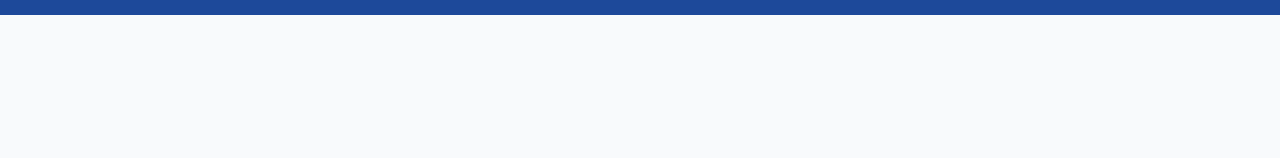
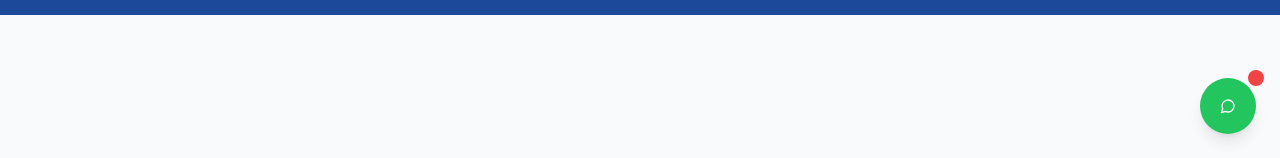
Before and after one commit to Txbish/camford, a Next.js app: page /about in a window 1280 px wide. Shown: the part 642-800 px from the top of the page. Built offline with nearby package versions, Linux system fonts and the light colour scheme.

Commit message:
feat: Added whatsapp contact button

```diff
--- a/components/layout.tsx
+++ b/components/layout.tsx
@@ -12,6 +12,7 @@ import {
   Facebook,
   Github,
   AtSign,
+  MessageCircle,
 } from "lucide-react";
 import { RiTiktokFill } from "react-icons/ri";
 import { Button } from "@/components/ui/button";
@@ -31,8 +32,23 @@ interface LayoutProps {
 export default function Layout({ children }: LayoutProps) {
   const [isOpen, setIsOpen] = useState(false);
 
+  // WhatsApp configuration
+  const whatsappNumber = "+923008101542"; // Replace with your actual WhatsApp number
+  const defaultMessage =
+    "Hello! I'm interested in learning more about Camford Tutors.";
+
+  const handleWhatsAppClick = () => {
+    const encodedMessage = encodeURIComponent(defaultMessage);
+    const whatsappUrl = `https://wa.me/${whatsappNumber.replace(
+      "+",
+      ""
+    )}?text=${encodedMessage}`;
+    window.open(whatsappUrl, "_blank");
+  };
+
   return (
     <div className="flex min-h-screen flex-col">
+      {/* ...existing code... */}
       <header className="sticky top-0 z-50 w-full border-b bg-primary">
         <div className="w-full px-4 md:px-8  flex h-16 items-center justify-between">
           <div className="flex items-center gap-6">
@@ -184,7 +200,22 @@ export default function Layout({ children }: LayoutProps) {
         </div>
       </header>
       <main className="flex-1">{children}</main>
+
+      {/* WhatsApp Widget */}
+      <div className="fixed bottom-6 right-6 z-50">
+        <Button
+          onClick={handleWhatsAppClick}
+          className="h-14 w-14 rounded-full bg-green-500 hover:bg-green-600 shadow-lg hover:shadow-xl transition-all duration-300 hover:scale-110"
+          size="icon"
+        >
+          <MessageCircle className="h-6 w-6 text-white" />
+          <span className="sr-only">Contact us on WhatsApp</span>
+        </Button>
+        <div className="absolute -top-2 -right-2 h-4 w-4 bg-red-500 rounded-full"></div>
+      </div>
+
       <footer className="border-t bg-primary text-white">
+        {/* ...existing code... */}
         <div className="w-full px-4 md:px-8 py-12 md:py-16">
           <div className="grid grid-cols-1 gap-8 md:grid-cols-4">
             <div className="flex flex-col gap-2">
```
